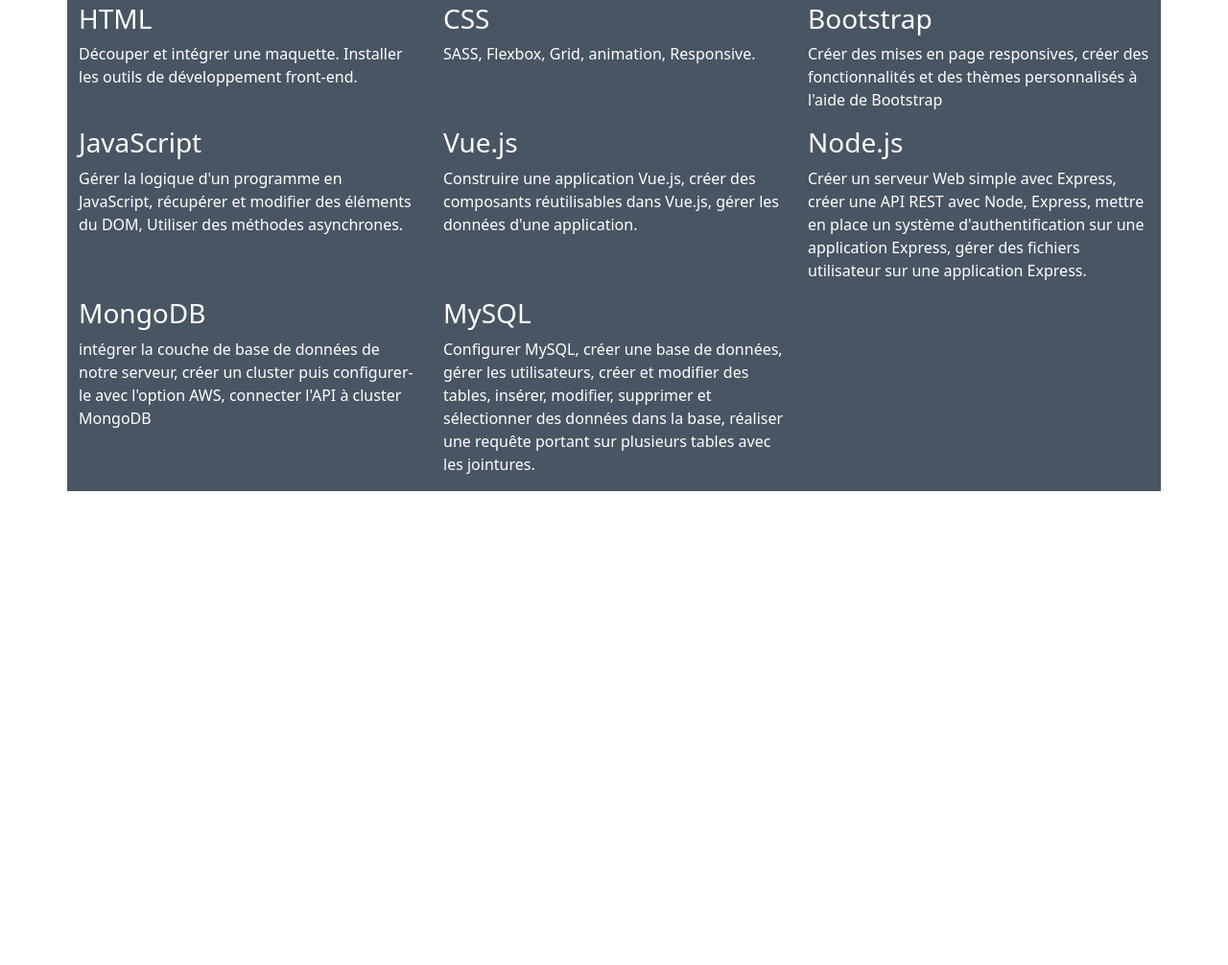
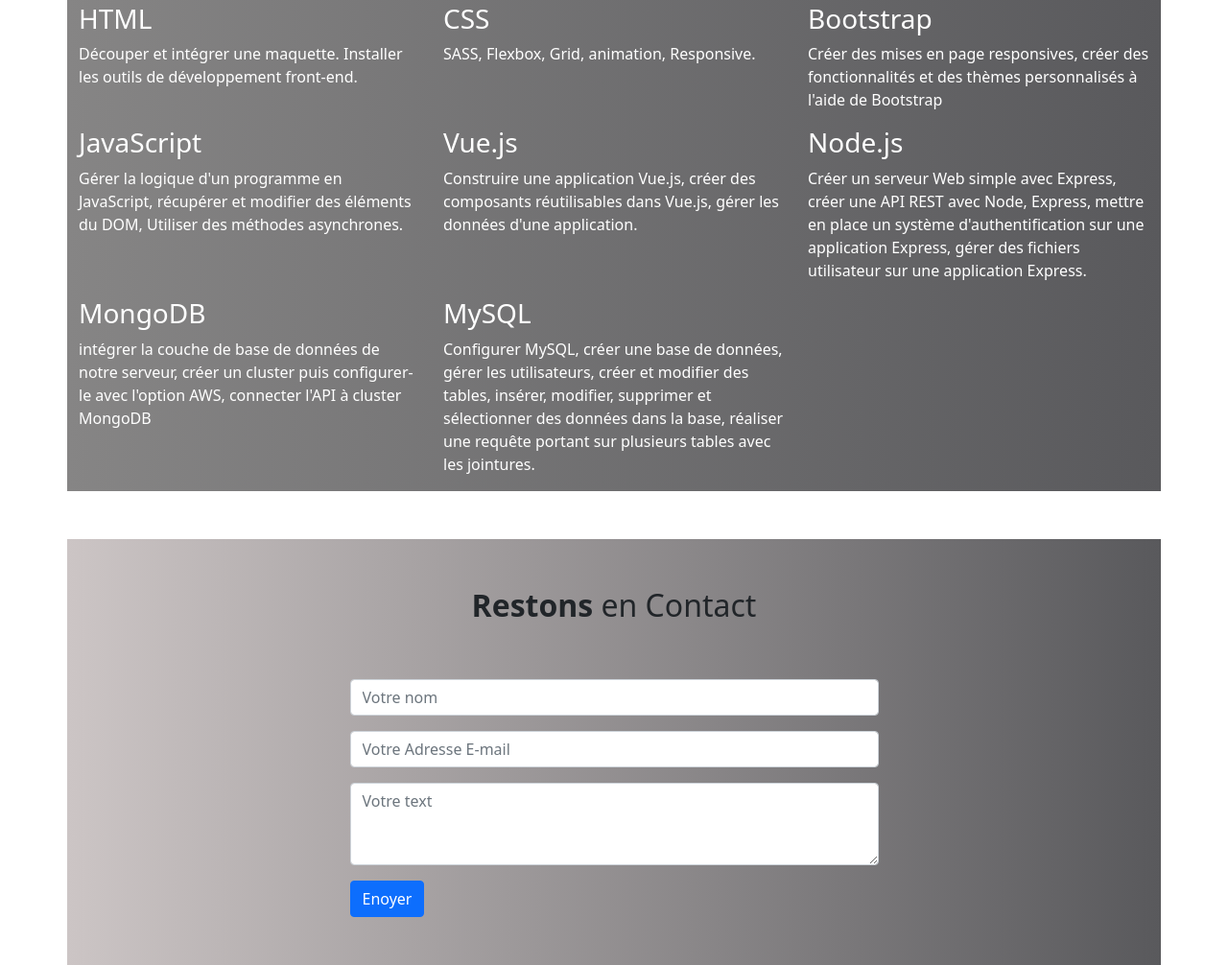
Before and after one commit to Artur01300/Portfolio, a website: page index.html in a window 1280 px wide. Shown: the part 2412-3418 px from the top of the page at 96% size. Before the commit the page ends 2974 px from the top, so only its background shows below. Drawn offline with nearby package versions, Linux system fonts and the light colour scheme.

Commit message:
Formulaire de contace ajouté

```diff
--- a/index.html
+++ b/index.html
@@ -72,7 +72,7 @@
                             </a>
                         </p>
                         <p class="infoTextColor">
-                            <a href="#email" target="_blank" title="Contacter par email à Artur Karapetyan">
+                            <a href="#email" title="Contacter par email à Artur Karapetyan">
                                 <i class=" far fa-envelope fa-2x"></i>
                             </a>
                         </p>
@@ -325,6 +325,25 @@
         </div>
     </section>
 
+    <!--****************************** Formulaire de contact *******************************-->
+    <section class="container d-flex justify-content-center" id="email">
+        <div class="row col-12 col-md-7">
+            <h2 class="formContactTitel"><strong>Restons</strong> en Contact</h2>
+            <form class="form" action="mailto:artur.karapetyan@outlook.fr" method="GET" enctype="text/plain">
+                <div class="mb-3">
+                    <input type="name" class="form-control" id="exampleInputName1" placeholder="Votre nom" required="true">
+                </div>
+                <div class="mb-3">
+                    <input type="email" class="form-control" id="exampleInputEmail1" placeholder="Votre Adresse E-mail" required="true">
+                </div>
+                <div class="mb-3">
+                    <textarea class="form-control" id="exampleFormControlTextarea1" rows="3" placeholder="Votre text" required="true"></textarea>
+                </div>
+                <button type="submit" class="btn btn-primary">Enoyer</button>
+            </form>
+        </div>
+    </section>
+
     <!-- fontawesome --->
     <script src="https://kit.fontawesome.com/cdcdcab35a.js" crossorigin="anonymous"></script>
 
--- a/sass/main.scss
+++ b/sass/main.scss
@@ -6,3 +6,4 @@
 @import "pages/index";
 @import "pages/portfolio.scss";
 @import "pages/competences.scss";
+@import "pages/formEmail.scss";
--- a/sass/pages/competences.scss
+++ b/sass/pages/competences.scss
@@ -10,7 +10,8 @@
 }
 
 .competences-bgcolor{
-    background-color: #485563;
+    // background-color: #939395;
+    background-image: linear-gradient(to right,#868585,#59595c);
 
 }
 
--- /dev/null
+++ b/sass/pages/formEmail.scss
@@ -0,0 +1,11 @@
+#email{
+    background-image: linear-gradient(to right,#ccc5c5,#59595c);
+}
+.form{
+    padding: 50px;
+}
+
+.formContactTitel{
+    text-align: center;
+    padding-top: 50px;
+}
```
Also changed, not shown: css/style.css, img/email.jpg (added), 1 other file.
